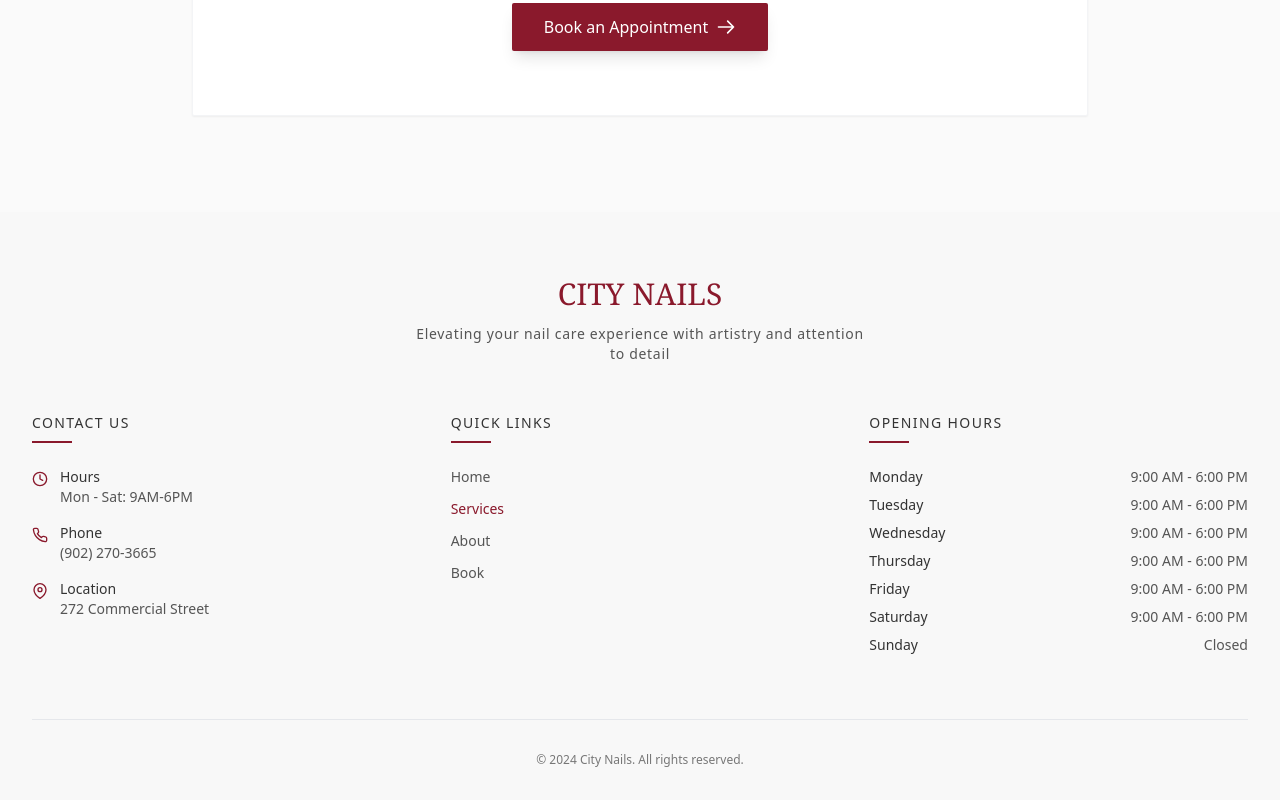
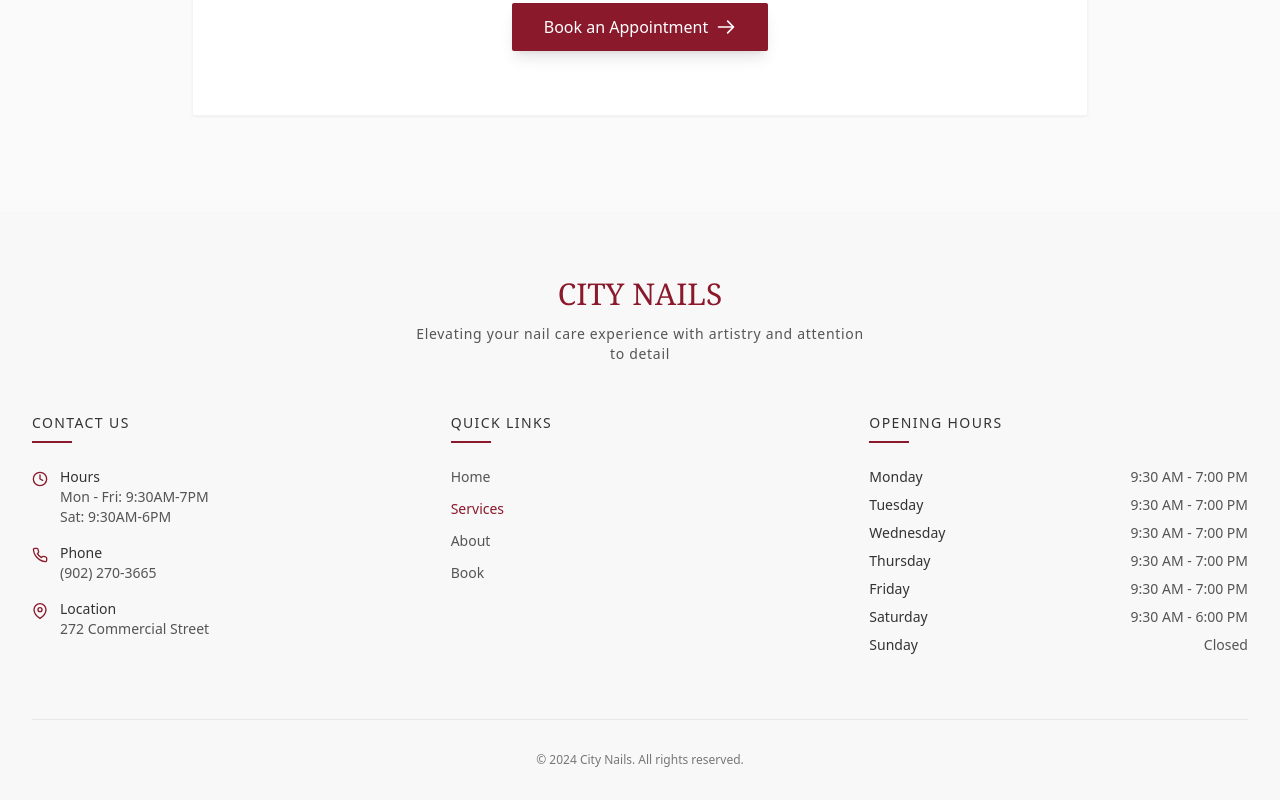
Before and after one commit to bencsci/city-nails, a React (Create React App) app: page /services in a window 1280 px wide. Shown: the part 2464-3264 px from the top of the page. Built offline with nearby package versions, Linux system fonts and the light colour scheme; no server answers.

Commit message:
Update Business Hours

```diff
--- a/src/components/BookMain.jsx
+++ b/src/components/BookMain.jsx
@@ -109,9 +109,8 @@ const ContactMain = () => {
                   <h5 className="font-medium text-[#333] mb-1">
                     Business Hours
                   </h5>
-                  <p className="text-[#555]">
-                    Monday - Saturday: 9:00 AM - 6:00 PM
-                  </p>
+                  <p className="text-[#555]">Friday: 9:30 AM - 7:00 PM</p>
+                  <p className="text-[#555]">Saturday: 9:30 AM - 6:00 PM</p>
                   <p className="text-[#555]">Sunday: Closed</p>
                 </div>
               </motion.div>
@@ -139,8 +138,8 @@ const ContactMain = () => {
 
             <div className="border-t border-gray-100 pt-6">
               <p className="text-[#555] italic">
-                Visit us today and let our expert technicians treat you with
-                the exceptional nail care you deserve.
+                Visit us today and let our expert technicians treat you with the
+                exceptional nail care you deserve.
               </p>
             </div>
           </motion.div>
--- a/src/components/Footer.jsx
+++ b/src/components/Footer.jsx
@@ -56,7 +56,9 @@ const Footer = () => {
                     Hours
                   </span>
                   <span className="block text-sm text-[#555]">
-                    Mon - Sat: 9AM-6PM
+                    Mon - Fri: 9:30AM-7PM
+                    <br />
+                    Sat: 9:30AM-6PM
                   </span>
                 </div>
               </li>
@@ -129,12 +131,12 @@ const Footer = () => {
             </h3>
             <ul className="space-y-2">
               {[
-                { day: "Monday", hours: "9:00 AM - 6:00 PM" },
-                { day: "Tuesday", hours: "9:00 AM - 6:00 PM" },
-                { day: "Wednesday", hours: "9:00 AM - 6:00 PM" },
-                { day: "Thursday", hours: "9:00 AM - 6:00 PM" },
-                { day: "Friday", hours: "9:00 AM - 6:00 PM" },
-                { day: "Saturday", hours: "9:00 AM - 6:00 PM" },
+                { day: "Monday", hours: "9:30 AM - 7:00 PM" },
+                { day: "Tuesday", hours: "9:30 AM - 7:00 PM" },
+                { day: "Wednesday", hours: "9:30 AM - 7:00 PM" },
+                { day: "Thursday", hours: "9:30 AM - 7:00 PM" },
+                { day: "Friday", hours: "9:30 AM - 7:00 PM" },
+                { day: "Saturday", hours: "9:30 AM - 6:00 PM" },
                 { day: "Sunday", hours: "Closed" },
               ].map((item) => (
                 <li key={item.day} className="flex justify-between text-sm">
```
